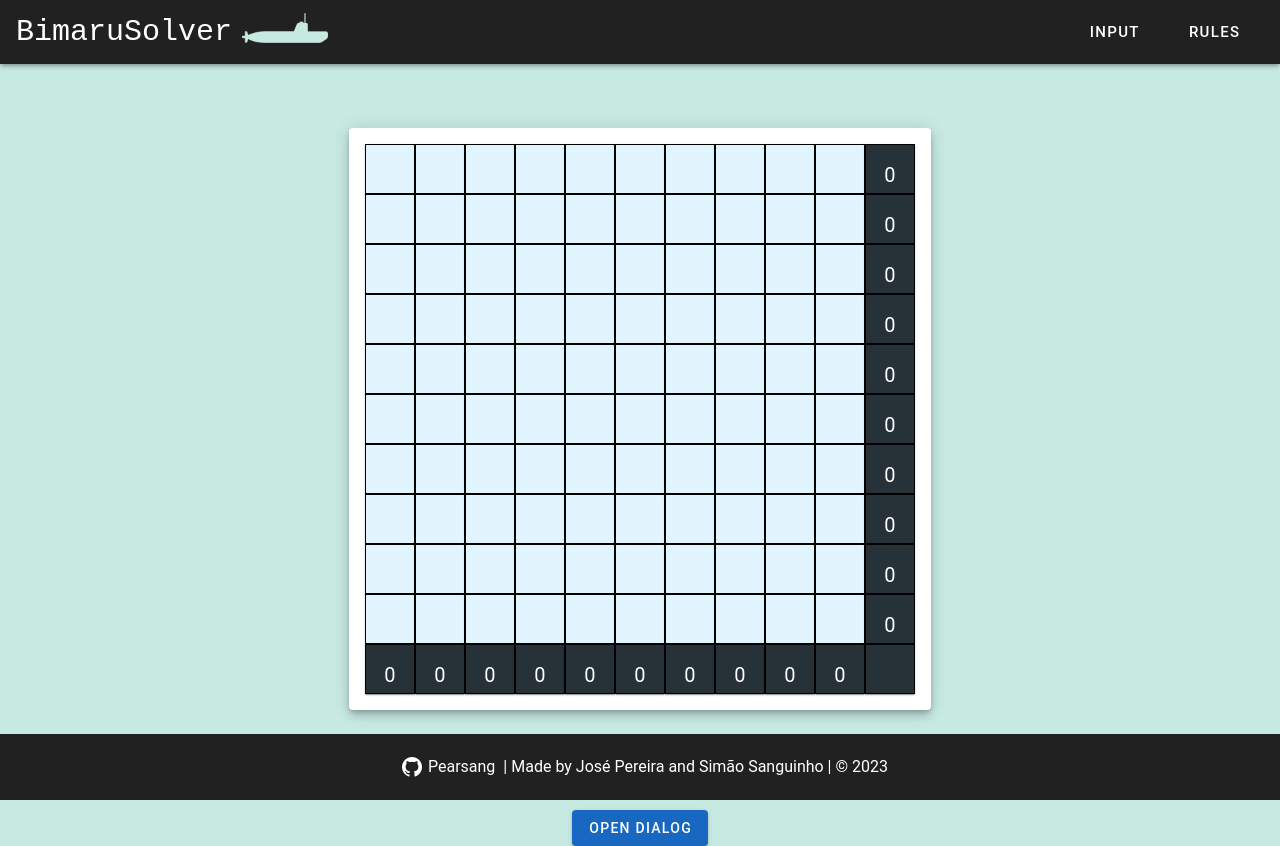
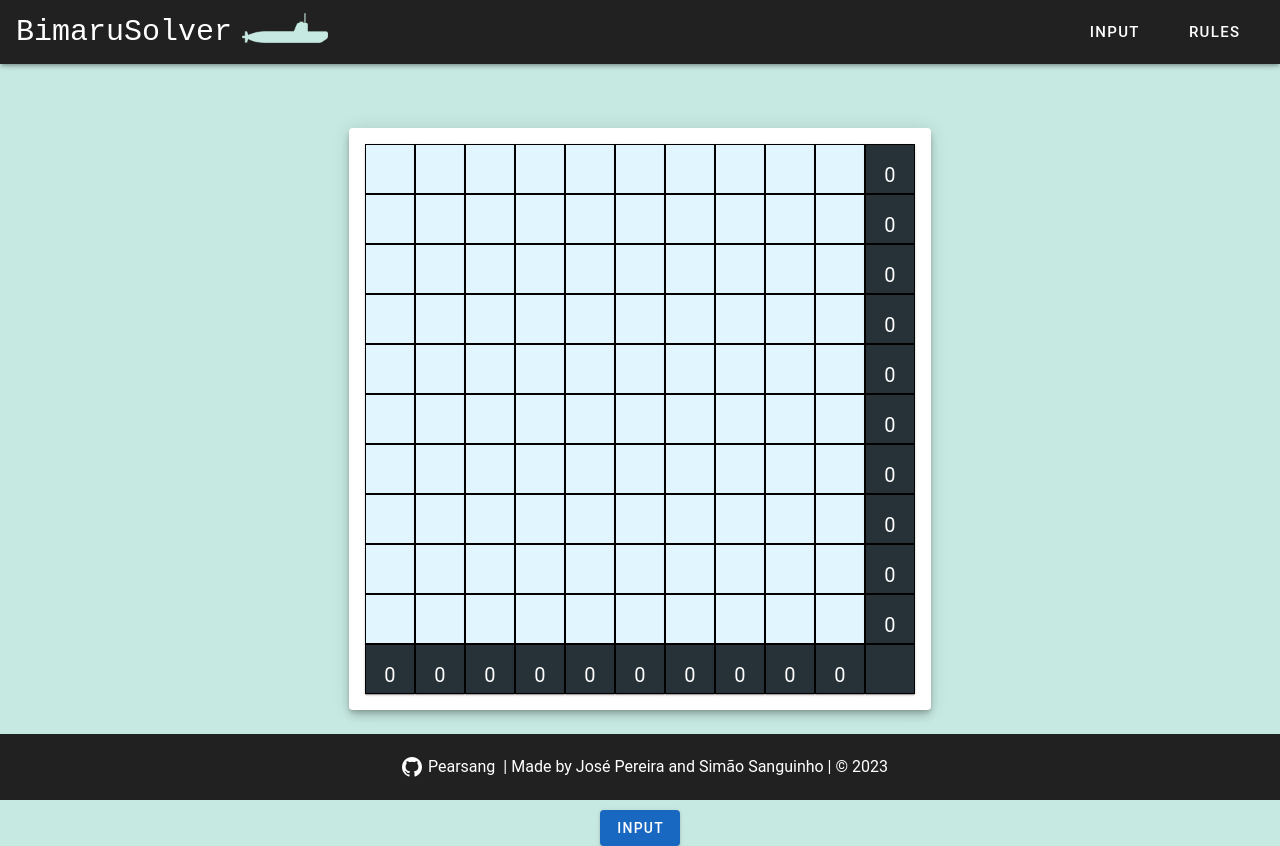
Before and after one commit to pearsang/BimaruSolver, a Vue app in the folder frontend/: page / in a window 1280 px wide. Built offline with nearby package versions, Linux system fonts and the light colour scheme.

Commit message:
add button

```diff
--- a/frontend/src/components/Modal.vue
+++ b/frontend/src/components/Modal.vue
@@ -9,7 +9,7 @@
             color="primary"
             v-bind="props"
           >
-            Open Dialog
+            Input
           </v-btn>
         </template>
 
```
